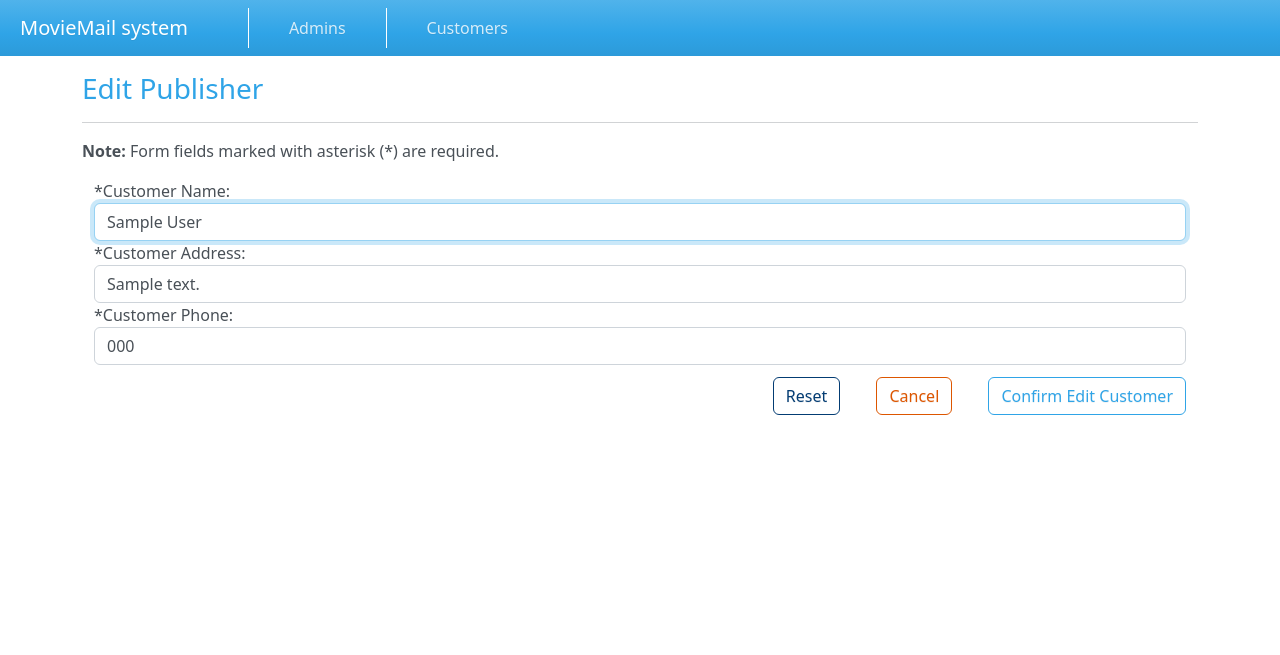
After one commit to AshrafYEzouli/cs425-swe-project, a Spring Boot app: page /customer/edit/1 in a window 1280 px wide. The commit adds this page. Shown: the top 655 px of the page. Run offline with Spring Boot 4, Linux system fonts and the light colour scheme; tables that the repository leaves empty hold one stand-in row (values such as "Sample post"); some libraries are stand-ins or nearby versions.

Commit message:
customer addition

```diff
--- a/Moviemail/Moviemail/src/main/java/cs425/project/moviemail/controller/AdminController.java
+++ b/Moviemail/Moviemail/src/main/java/cs425/project/moviemail/controller/AdminController.java
@@ -71,6 +71,4 @@ public class AdminController {
         adminService.deleteAdminById(adminId);
         return "redirect:/admin/list";
     }
-
-
 }
--- a/Moviemail/Moviemail/src/main/java/cs425/project/moviemail/controller/CustomerController.java
+++ b/Moviemail/Moviemail/src/main/java/cs425/project/moviemail/controller/CustomerController.java
@@ -1,12 +1,16 @@
 package cs425.project.moviemail.controller;
 
 
+import cs425.project.moviemail.model.Admin;
+import cs425.project.moviemail.model.Customer;
 import cs425.project.moviemail.service.CustomerService;
 import org.springframework.stereotype.Controller;
-import org.springframework.web.bind.annotation.GetMapping;
-import org.springframework.web.bind.annotation.RequestMapping;
+import org.springframework.ui.Model;
+import org.springframework.validation.BindingResult;
+import org.springframework.web.bind.annotation.*;
 import org.springframework.web.servlet.ModelAndView;
 
+import javax.validation.Valid;
 import java.util.List;
 
 @Controller
@@ -23,10 +27,49 @@ public class CustomerController {
         var modelAndView = new ModelAndView();
         var customers = customerService.getAllCustomer();
         modelAndView.addObject("customers", customers);
-        modelAndView.addObject("customers", ((List)customers).size());
+        modelAndView.addObject("customersCount", customers.size());
         modelAndView.setViewName("secured/admin/customerList");
         return modelAndView;
     }
 
+    @GetMapping(value = {"/new"})
+    public String displayNewCustomerForm(Model model) {
+        model.addAttribute("customer", new Customer(null,null,null,null));
+        return "secured/admin/customerNew";
+    }
 
+    @PostMapping(value = {"/new"})
+    public String registerNewAdmin(@Valid @ModelAttribute("customer") Customer customer) {
+        customerService.save(customer);
+        return "redirect:/customer/listCustomer";
+    }
+
+    @GetMapping(value = {"/edit/{customerId}"})
+    public String editCustomer(@PathVariable Long customerId, Model model) {
+        var customer = customerService.getCustomerById(customerId);
+        if(customer != null) {
+            model.addAttribute("customer", customer);
+            return "secured/admin/customerEdit";
+        }
+        return "redirect:/customer/listCustomer";
+    }
+
+    @PostMapping(value = {"/update"})
+    public String updateCustomer(@Valid @ModelAttribute("customer") Customer customer,
+                              BindingResult bindingResult, Model model) {
+        if(bindingResult.hasErrors()) {
+            model.addAttribute("customer", customer);
+            model.addAttribute("errors", bindingResult.getAllErrors());
+            return "secured/admin/customerEdit";
+        }
+        customerService.save(customer);
+        return "redirect:/customer/listCustomer";
+    }
+
+    @GetMapping("/delete/{customerId}")
+    public String deleteCustomer(@PathVariable Long customerId) {
+        Customer customer = customerService.getCustomerById(customerId);
+        customerService.deleteCustomerById(customerId);
+        return "redirect:/customer/listCustomer";
+    }
 }
--- a/Moviemail/Moviemail/src/main/java/cs425/project/moviemail/controller/HomepageController.java
+++ b/Moviemail/Moviemail/src/main/java/cs425/project/moviemail/controller/HomepageController.java
@@ -5,7 +5,7 @@ import org.springframework.web.bind.annotation.GetMapping;
 import org.springframework.web.bind.annotation.RequestMapping;
 
 @Controller
-@RequestMapping(value = {""})
+@RequestMapping(value = {"", "moviemail"})
 public class HomepageController {
 
     @GetMapping(value = {"/", "/home"})
--- a/Moviemail/Moviemail/src/main/java/cs425/project/moviemail/service/CustomerService.java
+++ b/Moviemail/Moviemail/src/main/java/cs425/project/moviemail/service/CustomerService.java
@@ -5,8 +5,8 @@ import cs425.project.moviemail.model.Customer;
 import java.util.List;
 
 public interface CustomerService {
-    public abstract List<Customer> getAllCustomer();
+    List<Customer> getAllCustomer();
     Customer save(Customer customer);
-    public abstract Customer getCustomerById(Long customerId);
-    public abstract void deleteCustomerById(Long customerId);
+    Customer getCustomerById(Long customerId);
+    void deleteCustomerById(Long customerId);
 }
--- a/Moviemail/Moviemail/src/main/java/cs425/project/moviemail/service/impl/CustomerServiceImpl.java
+++ b/Moviemail/Moviemail/src/main/java/cs425/project/moviemail/service/impl/CustomerServiceImpl.java
@@ -9,7 +9,7 @@ import java.util.List;
 
 @Service
 public class CustomerServiceImpl implements CustomerService {
-    private CustomerRepository customerRepository;
+    private final CustomerRepository customerRepository;
 
     public CustomerServiceImpl(CustomerRepository customerRepository) {
         this.customerRepository = customerRepository;
--- a/Moviemail/Moviemail/src/main/resources/templates/public/fragments/header.html
+++ b/Moviemail/Moviemail/src/main/resources/templates/public/fragments/header.html
@@ -1,6 +1,6 @@
 <header th:fragment="header" xmlns:th="http://www.thymeleaf.org">
     <nav class="navbar navbar-expand-lg navbar-dark bg-primary">
-        <a style="margin: 0 1em 0 1em; padding-right: 2em;" class="navbar-brand" href="/fairfieldlibrary/home">eTalent system</a>
+        <a style="margin: 0 1em 0 1em; padding-right: 2em;" class="navbar-brand" href="/moviemail/home">MovieMail system</a>
         <button class="navbar-toggler" type="button" data-toggle="collapse" data-target="#navbarColor01" aria-controls="navbarColor01" aria-expanded="false" aria-label="Toggle navigation">
             <span class="navbar-toggler-icon"></span>
         </button>
--- /dev/null
+++ b/Moviemail/Moviemail/src/main/resources/templates/secured/admin/customerEdit.html
@@ -0,0 +1,64 @@
+<!DOCTYPE html>
+<html lang="en" xmlns:th="https://www.thymeleaf.org">
+<head th:replace="public/fragments/head-elements :: headElements"></head>
+<title>Fairfield Library system - Publishers</title>
+</head>
+<body>
+<div th:replace="public/fragments/header :: header"></div>
+<div id="mainContainer" class="container">
+    <h3>Edit Publisher</h3>
+    <hr/>
+    <div style="font-size: 1em">
+        <div><span><b>Note:</b> Form fields marked with asterisk (*) are required.</span></div>
+        <!-- edit publisher form-->
+        <form id="publisherForm" method="post" action="/customer/update" th:object="${customer}">
+            <fieldset>
+
+                <div class="container" style="margin-top: 1em;">
+                    <div class="row">
+                        <div class="col-md-12">
+                            <input type="hidden" name="customerId" th:value="${customer.customerId}" />
+
+                            <div class="form-group">
+                                <label for="name">*Customer Name:</label>
+                                <input id="name" name="name" type="text" class="form-control"
+                                       th:value="${customer.name}" autofocus>
+                            </div>
+                        </div>
+                    </div>
+                    <div class="row">
+                        <div class="col-md-12">
+                            <div class="form-group">
+                                <label th:for="${'customer'}">*Customer Address:</label>
+                                <input type="text" class="form-control" th:field="*{address}">
+                            </div>
+                        </div>
+                    </div>
+                    <div class="row">
+                        <div class="col-md-12">
+                            <div class="form-group">
+                                <label th:for="${'customer'}">*Customer Phone:</label>
+                                <input type="text" class="form-control" th:field="*{phoneNo}">
+                            </div>
+                        </div>
+                    </div>
+
+
+                    <div style="padding-top: .75em;">
+                        <div>
+                            <div style="float:right;">
+                                <button id="btnReset" type="reset" class="btn btn-outline-info" style="margin-right: 2em;">Reset</button>
+                                <a href="/customer/list" class="btn btn-outline-warning" style="margin-right: 2em;">Cancel</a>
+                                <button id="btnSubmit" type="submit" class="btn btn-outline-primary">Confirm Edit Customer</button>
+                            </div>
+                        </div>
+                    </div>
+                </div>
+            </fieldset>
+        </form>
+    </div>
+</div>
+
+<div th:replace="public/fragments/footer :: footer"></div>
+</body>
+</html>
```
Also changed, not shown: Moviemail/Moviemail/pom.xml (+5 -5 lines), Moviemail/Moviemail/src/main/resources/application.properties (+26 -9 lines), Moviemail/Moviemail/src/main/resources/templates/secured/admin/customerList.html (+6 -6 lines), Moviemail/Moviemail/src/main/resources/templates/secured/admin/customerNew.html (+7 -7 lines).
